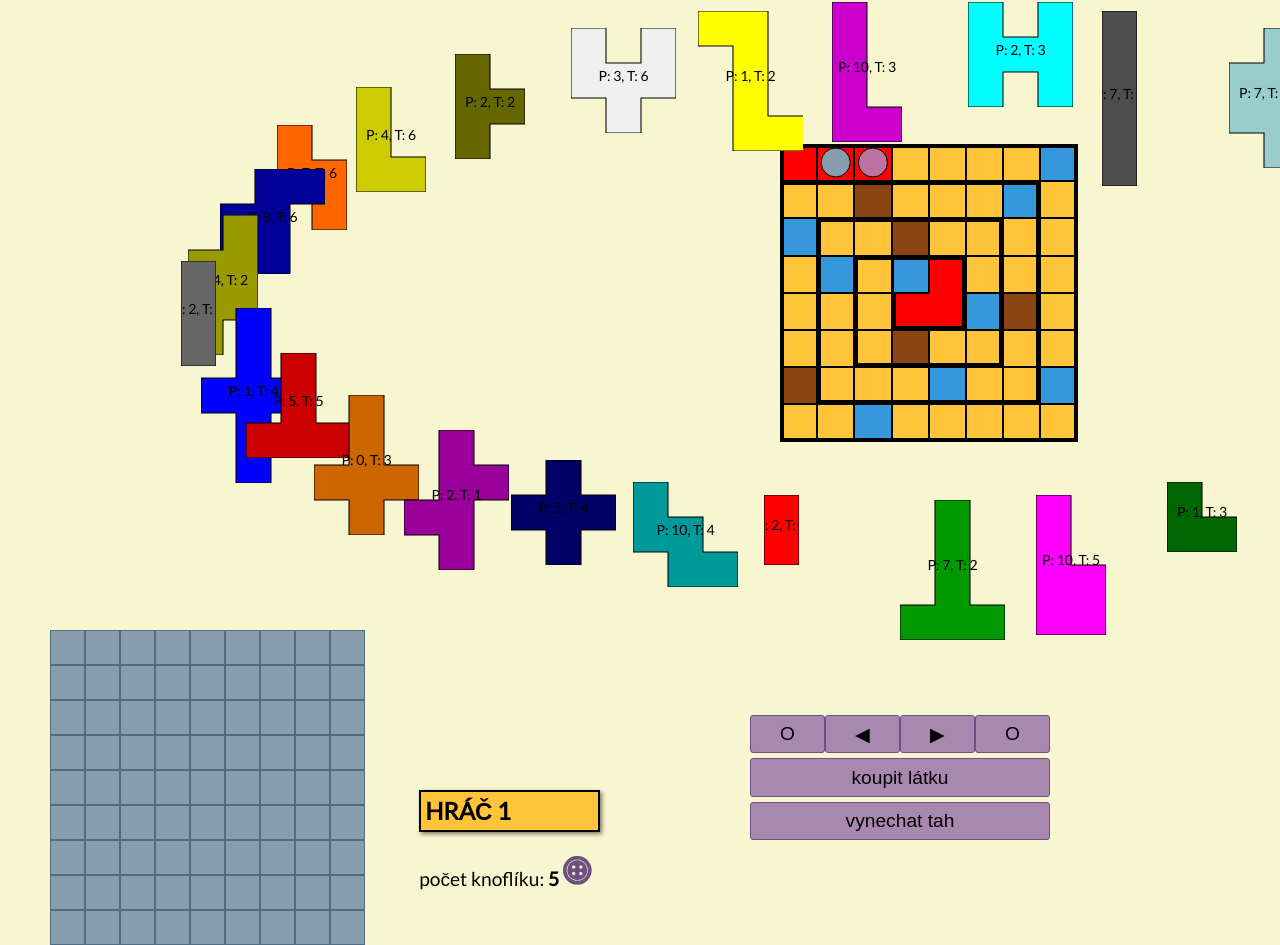
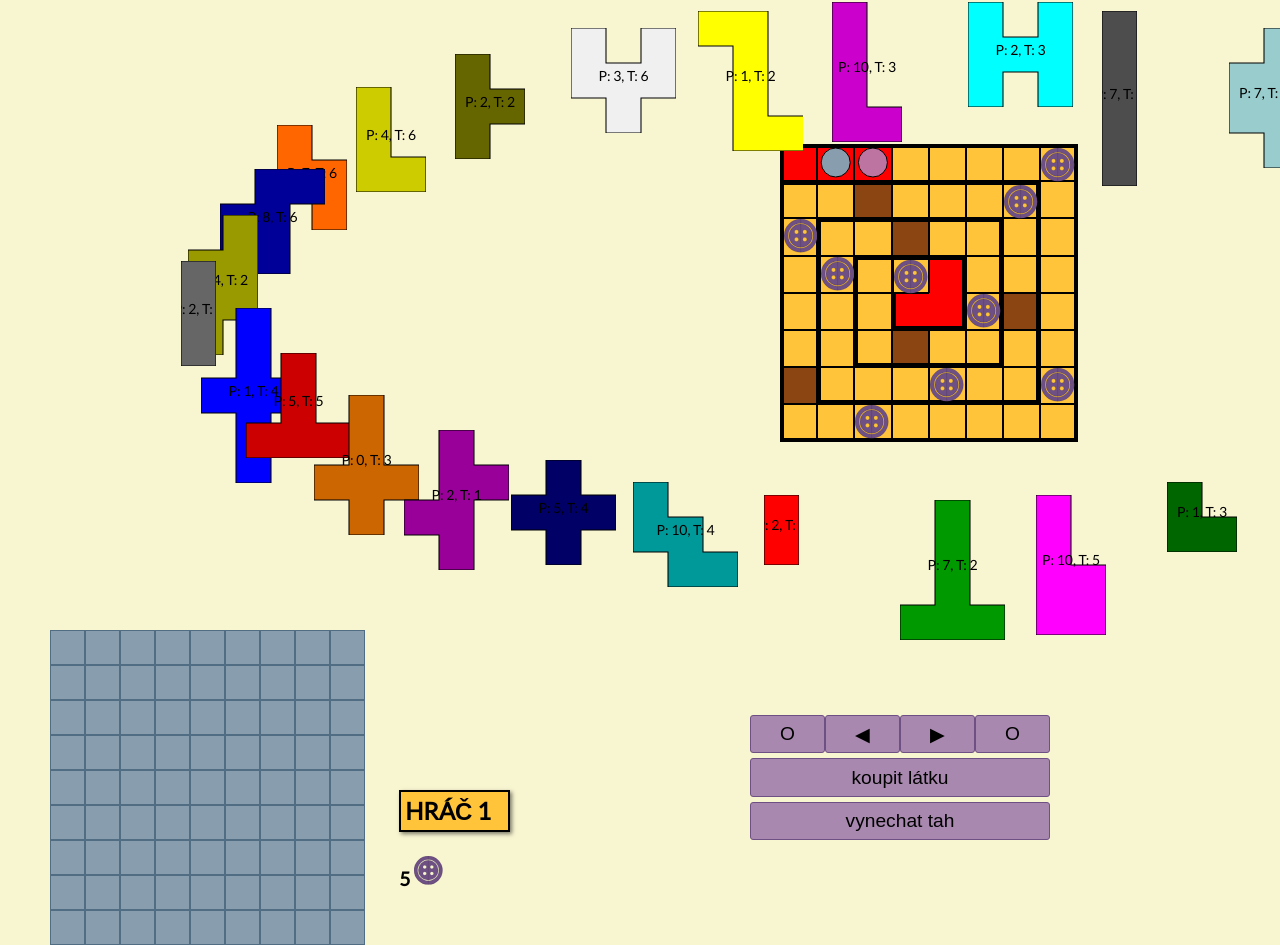
Before and after one commit to LucieDuskova/Patchwork, a React (Vite) app: page /hra in a window 1280 px wide. Shown: the part 156-1101 px from the top of the page. Built offline with nearby package versions, Linux system fonts and the light colour scheme.

Commit message:
knoflíky na arrayTime

```diff
--- a/src/components/FunctionsGame/index.jsx
+++ b/src/components/FunctionsGame/index.jsx
@@ -70,7 +70,7 @@ export const timeArray = (box_width, edge) => {
     top: 0 * box_width + edge,
     left: 7 * box_width + edge,
     button: true,
-    color: '#3498db',
+    color: '#ffc43b',
     text: '7',
     borderWidth: '4px 4px 1px 1px',
   };
@@ -113,7 +113,7 @@ export const timeArray = (box_width, edge) => {
     top: 6 * box_width + edge,
     left: 7 * box_width + edge,
     button: true,
-    color: '#3498db',
+    color: '#ffc43b',
     text: '13',
     borderWidth: '1px 4px 1px 1px',
   };
@@ -156,7 +156,7 @@ export const timeArray = (box_width, edge) => {
     top: 7 * box_width + edge,
     left: 2 * box_width + edge,
     button: true,
-    color: '#3498db',
+    color: '#ffc43b',
     text: '19',
     borderWidth: '1px 1px 4px 1px',
   };
@@ -207,7 +207,7 @@ export const timeArray = (box_width, edge) => {
     top: 2 * box_width + edge,
     left: 0 * box_width + edge,
     button: true,
-    color: '#3498db',
+    color: '#ffc43b',
     text: '26',
     borderWidth: '1px 1px 1px 4px',
   };
@@ -259,7 +259,7 @@ export const timeArray = (box_width, edge) => {
     top: 1 * box_width + edge,
     left: 6 * box_width + edge,
     button: true,
-    color: '#3498db',
+    color: '#ffc43b',
     text: '33',
     borderWidth: '4px 4px 1px 1px',
   };
@@ -310,7 +310,7 @@ export const timeArray = (box_width, edge) => {
     top: 6 * box_width + edge,
     left: 4 * box_width + edge,
     button: true,
-    color: '#3498db',
+    color: '#ffc43b',
     text: '40',
     borderWidth: '1px 1px 4px 1px',
   };
@@ -353,7 +353,7 @@ export const timeArray = (box_width, edge) => {
     top: 3 * box_width + edge,
     left: 1 * box_width + edge,
     button: true,
-    color: '#3498db',
+    color: '#ffc43b',
     text: '46',
     borderWidth: '1px 1px 1px 4px',
   };
@@ -404,7 +404,7 @@ export const timeArray = (box_width, edge) => {
     top: 4 * box_width + edge,
     left: 5 * box_width + edge,
     button: true,
-    color: '#3498db',
+    color: '#ffc43b',
     text: '53',
     borderWidth: '1px 4px 1px 1px',
   };
@@ -455,7 +455,7 @@ export const timeArray = (box_width, edge) => {
     top: 3 * box_width + edge,
     left: 3 * box_width + edge,
     button: true,
-    color: '#3498db',
+    color: '#ffc43b',
     text: '60',
     borderWidth: '4px 1px 1px 2px',
   };
--- a/src/components/GameArrayTime/index.jsx
+++ b/src/components/GameArrayTime/index.jsx
@@ -1,6 +1,7 @@
 import './style.css';
 import { motion } from 'framer-motion';
 import { timeArray } from '../FunctionsGame';
+import { DecorButton } from '../Button';
 
 export const GameArrayTime = ({ state }) => {
   const arrayGrid = [];
@@ -111,7 +112,9 @@ export const GameArrayTime = ({ state }) => {
                   className={`gameArrayTime__cell-${Index}`}
                   style={{
                     backgroundColor: cell.color,
-                    backgroundImage: cell.button ? './url(../public/favicon.ico)' : '',
+                    backgroundImage: cell.button
+                      ? './url(../public/favicon.ico)'
+                      : '',
                     width: '37.2px',
                     height: '37.2px',
                     borderWidth: cell.borderWidth,
@@ -119,6 +122,22 @@ export const GameArrayTime = ({ state }) => {
                     borderColor: '#000000',
                   }}
                 >
+                  {cell.button ? (
+                    <svg
+                      xmlns="http://www.w3.org/2000/svg"
+                      viewBox={DecorButton.viewBox}
+                      width={`35px`}
+                    >
+                      <g>
+                        <path
+                          d={DecorButton.svg}
+                          fill={DecorButton.color}
+                          stroke="#000000"
+                          strokeWidth="0.15"
+                        />
+                      </g>
+                    </svg>
+                  ) : null}
                   {'   '}
                   {/* {cell.text} */}
                 </div>
--- a/src/components/Players/index.jsx
+++ b/src/components/Players/index.jsx
@@ -33,10 +33,9 @@ export const Player1 = ({ state }) => {
           <strong>HRÁČ 1</strong>
         </p>
         <p>
-          počet knoflíku:{' '}
           <strong>
             {state.player1.buttons}{' '}
-            <motion.svg
+            <svg
               xmlns="http://www.w3.org/2000/svg"
               viewBox={DecorButton.viewBox}
               width={`30px`}
@@ -49,7 +48,7 @@ export const Player1 = ({ state }) => {
                   strokeWidth="0.15"
                 />
               </g>
-            </motion.svg>
+            </svg>
           </strong>
         </p>
       </div>
@@ -86,8 +85,8 @@ export const Player2 = ({ state }) => {
           <strong>HRÁČ 2</strong>
         </p>
         <p>
-          počet knoflíku: <strong>{state.player2.buttons}</strong>{' '}
-          <motion.svg
+          <strong>{state.player2.buttons}</strong>{' '}
+          <svg
             xmlns="http://www.w3.org/2000/svg"
             viewBox={DecorButton.viewBox}
             width={`30px`}
@@ -100,7 +99,7 @@ export const Player2 = ({ state }) => {
                 strokeWidth="0.15"
               />
             </g>
-          </motion.svg>
+          </svg>
         </p>
       </div>
       <div className="gamePage__player2--array">{renderPlayer2Fields()}</div>
--- a/src/components/Players/style.css
+++ b/src/components/Players/style.css
@@ -38,16 +38,16 @@
 }
 
 .gamePage__player1--state {
-  width: 200px;
+  width: 130px;
   position: absolute;
-  left: 400px;
+  left: 380px;
   top: 700px;
 }
 
 .gamePage__player2--state {
-  width: 200px;
+  width: 130px;
   position: absolute;
-  left: 1300px;
+  left: 1380px;
   top: 700px;
 }
 
```
